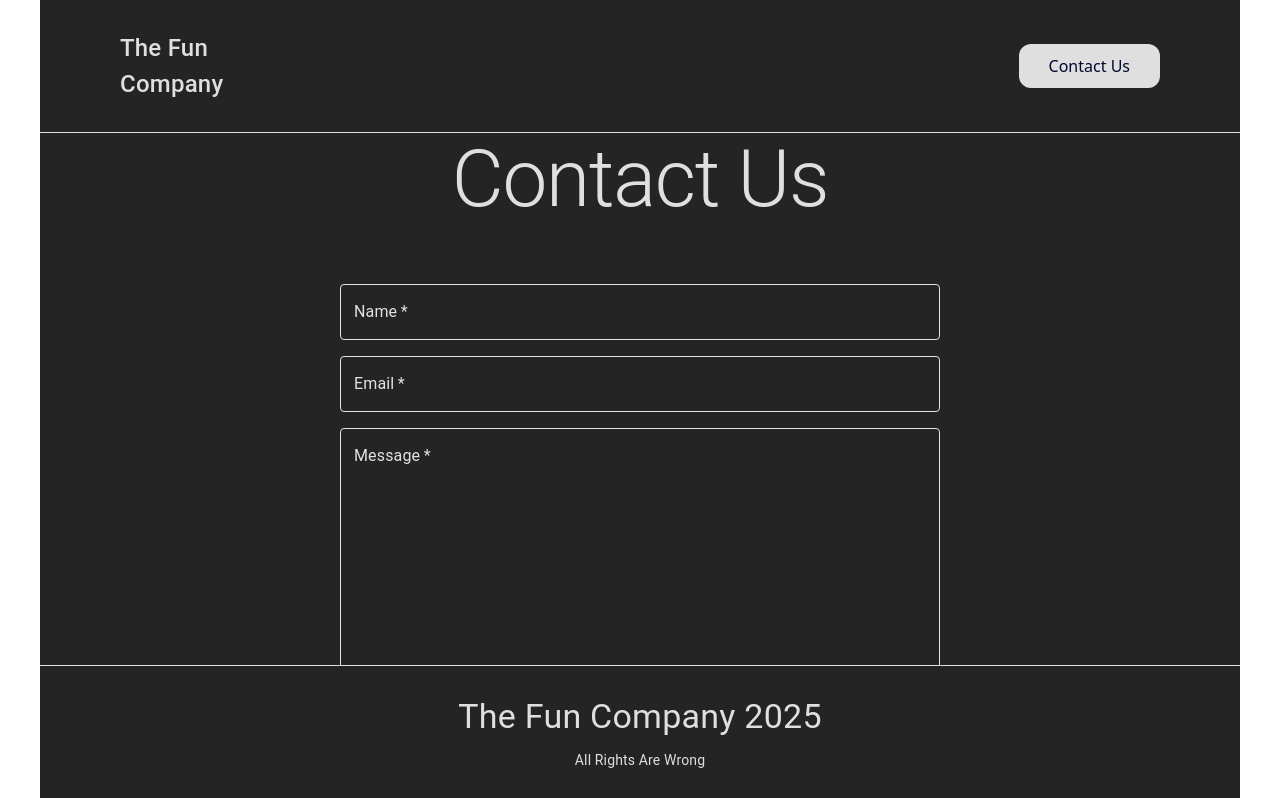
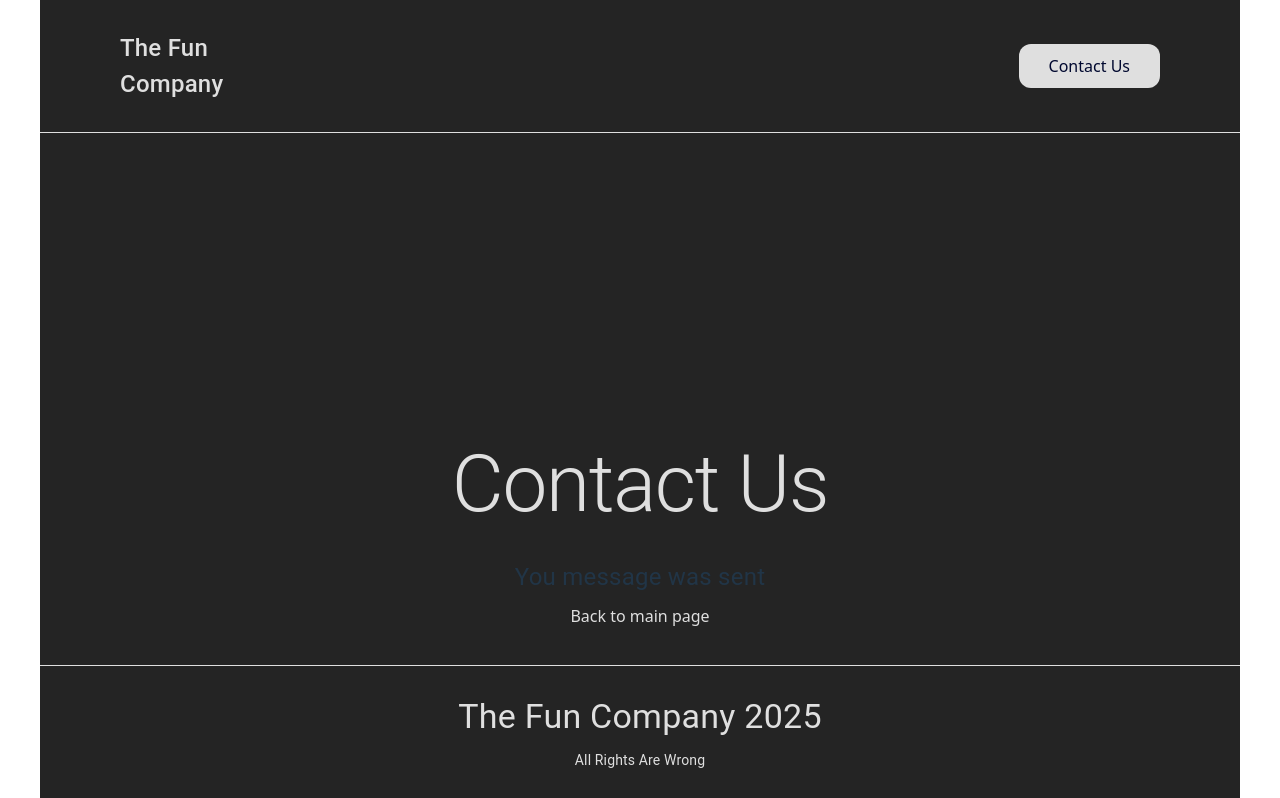
Before and after one commit to KuzminaPolina/CAD-Exchanger-test-task, a React (Vite) app in the folder frontend/: page /contacts in a window 1280 px wide. Shown: the top 798 px of the page. Built offline with nearby package versions, Linux system fonts and the light colour scheme.

Commit message:
I had time to refactor the form

```diff
--- a/frontend/src/components/RHForm.tsx
+++ b/frontend/src/components/RHForm.tsx
@@ -27,53 +27,28 @@ const CssTextField = styled(TextField)({
 });
 
 export const RHForm = () => {
-  const [isDataSent, setIsDataSent] = useState(false);
+  //избавиться от стейта
   const [respose, setResponse] = useState("You message was sent");
+
   const [name, setName] = useState("");
   const [email, setEmail] = useState("");
   const [message, setMessage] = useState("");
-  const [isNameValid, setIsNameValid] = useState(true);
-  const [isEmailValid, setIsEmailValid] = useState(true);
-  const [isMessageValid, setIsMessageValid] = useState(true);
-  const [disableSend, setDisableSend] = useState(false);
+
   const nameRegex = /^[a-zA-Zaа-яА-Я0-9 _.]{2,32}$/;
   const emailRegex = /^[a-zA-Z0-9._%+-]+@[a-zA-Z0-9.-]+.[a-zA-Z]{2,}$/;
 
-  const checkNameValidity = (value: string) => {
-    const nameCheck = nameRegex.test(value);
-    if (nameCheck) {
-      setIsNameValid(true);
-      setDisableSend(false);
-    } else {
-      setIsNameValid(false);
-      setDisableSend(true);
-    }
-  };
+  const isNameValid =
+    name.length > 0 && (!nameRegex.test(name) || name.length < 2);
 
-  const checkEmailValidity = (value: string) => {
-    const emailCheck = emailRegex.test(value);
-    if (emailCheck) {
-      setIsEmailValid(true);
-      setDisableSend(false);
-    } else {
-      setIsEmailValid(false);
-      setDisableSend(true);
-    }
-  };
+  const isEmailValid =
+    email.length > 0 && (!emailRegex.test(email) || email.length < 2);
 
-  const checkMessageValidity = (value: string) => {
-    if (value.length < 2 || value.length >= 500) {
-      setIsMessageValid(false);
-      setDisableSend(true);
-    } else {
-      setIsMessageValid(true);
-      setDisableSend(false);
-    }
-  };
+  const isMessageValid = message.length > 0 && message.length < 5;
+  let formData = {};
 
   const handleSubmit = async (e: React.FormEvent) => {
     e.preventDefault();
-    const formData = {
+    formData = {
       name: `${name}`,
       email: `${email}`,
       message: `${message}`,
@@ -93,13 +68,12 @@ export const RHForm = () => {
 
     if (response.ok) {
       setResponse(serverResponce.message);
-      setIsDataSent(true);
     } else {
       setResponse(response.statusText);
     }
   };
 
-  if (!isDataSent) {
+  if (Object.keys(formData).length !== 0) {
     return (
       <Box
         sx={{
@@ -123,11 +97,10 @@ export const RHForm = () => {
             value={name}
             onChange={(e) => {
               setName(e.target.value);
-              checkNameValidity(e.target.value);
             }}
-            error={!isNameValid}
+            error={isNameValid}
             helperText={
-              isNameValid ? null : "Name must be minimum 2 characters"
+              isNameValid ? "Name must be minimum 2 characters" : null
             }
             required
           />
@@ -138,10 +111,9 @@ export const RHForm = () => {
             value={email}
             onChange={(e) => {
               setEmail(e.target.value);
-              checkEmailValidity(e.target.value);
             }}
-            error={!isEmailValid}
-            helperText={isEmailValid ? null : "Please enter valid e-mail"}
+            error={isEmailValid}
+            helperText={isEmailValid ? "Please enter valid e-mail" : null}
             required
           />
           <CssTextField
@@ -151,11 +123,10 @@ export const RHForm = () => {
             value={message}
             onChange={(e) => {
               setMessage(e.target.value);
-              checkMessageValidity(e.target.value);
             }}
-            error={!isMessageValid}
+            error={isMessageValid}
             helperText={
-              isMessageValid
+              !isMessageValid
                 ? null
                 : "Please write some more! We want to hear from you  :)"
             }
@@ -166,7 +137,7 @@ export const RHForm = () => {
           <Button
             type="submit"
             variant="contained"
-            disabled={disableSend}
+            disabled={isMessageValid && !isEmailValid && !isNameValid}
             sx={{
               "&.MuiButton-root": {
                 backgroundColor: "#016364",
```
